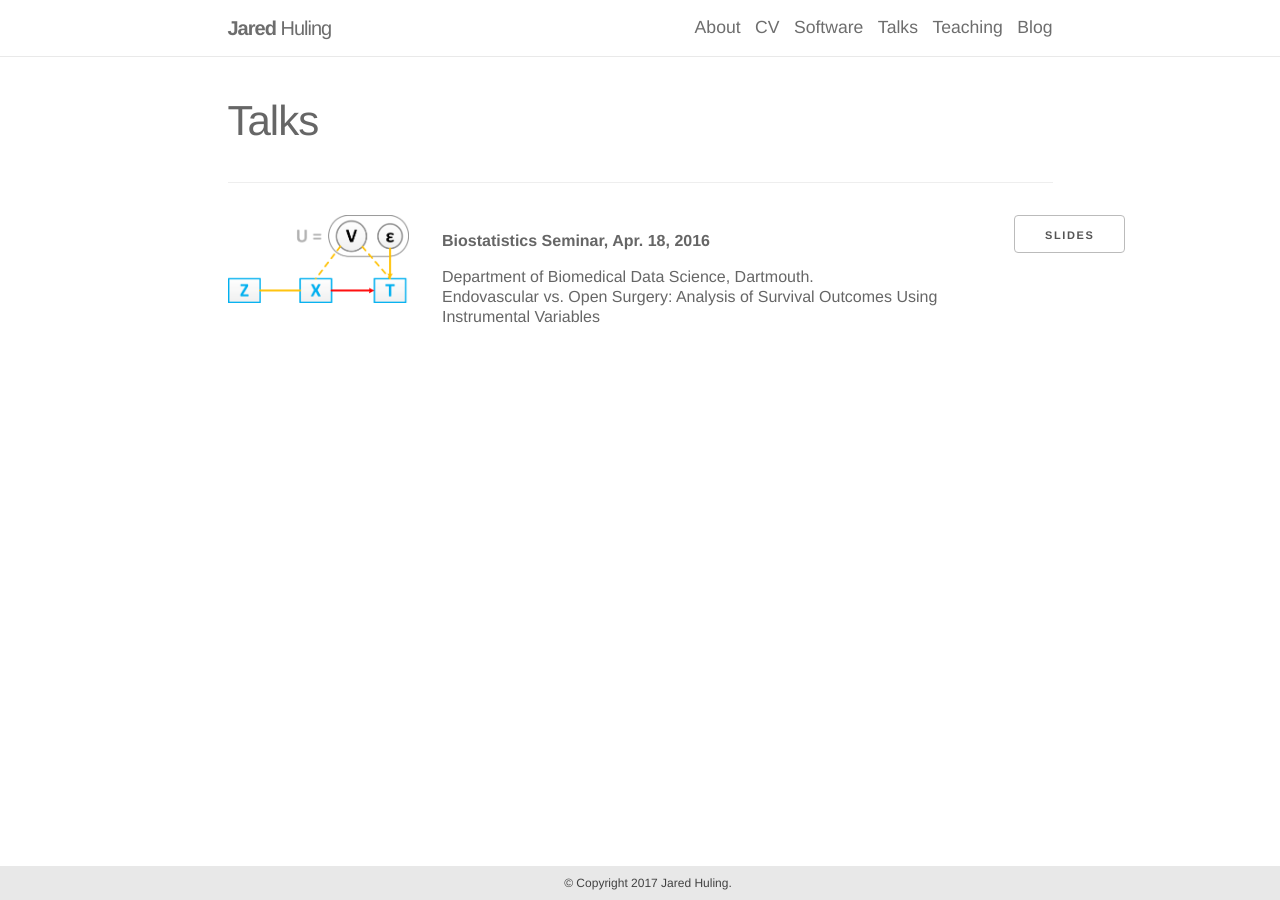
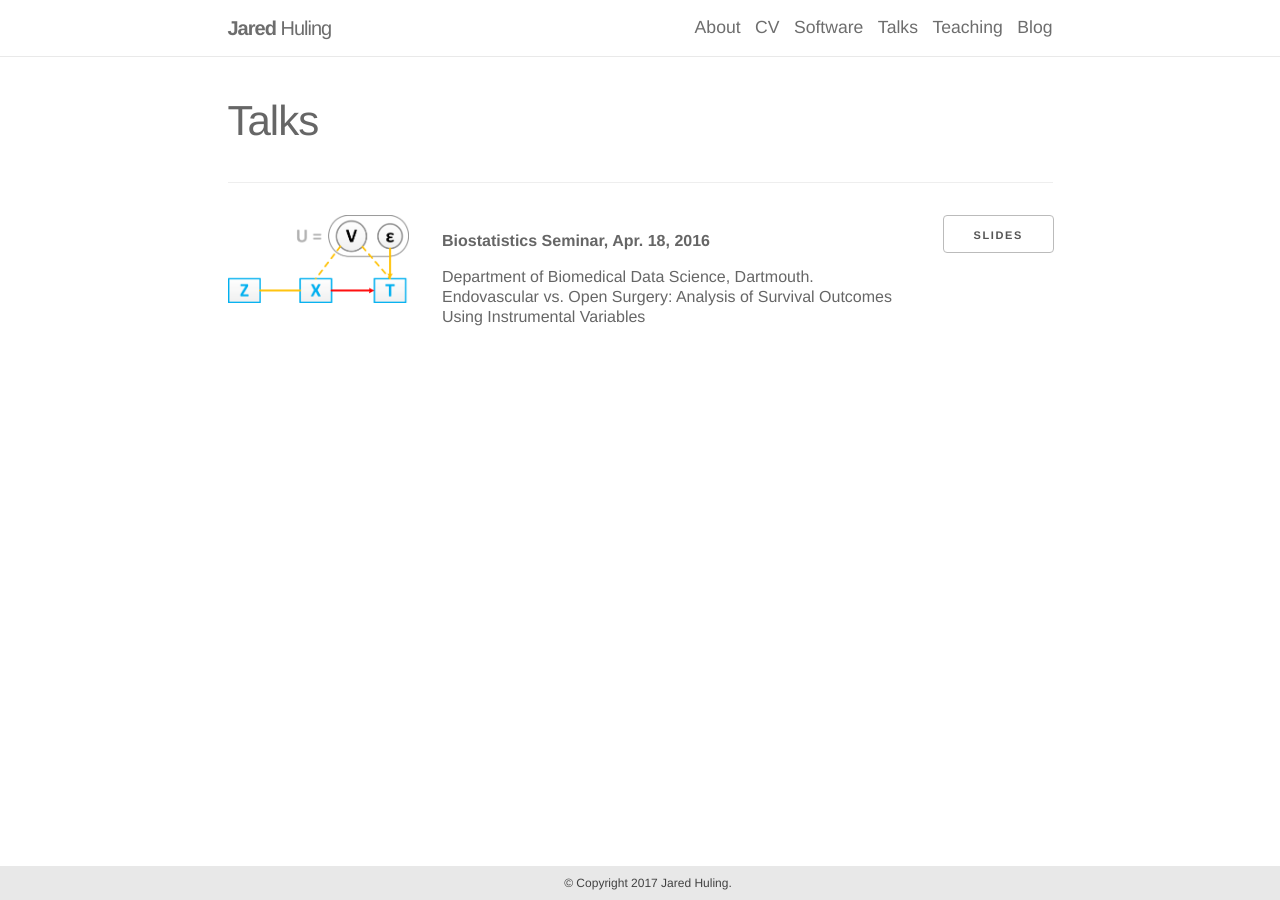
Before and after one commit to jaredhuling/jaredhuling.github.io, a Jekyll site: the page built from _pages/talks.md, in a window 1280 px wide. Built offline with Jekyll 4.4.1, drawn with Linux system fonts in a browser that asks for light colours; nearby versions of some CDN libraries.

Commit message:
talk format

```diff
--- a/_pages/talks.md
+++ b/_pages/talks.md
@@ -12,7 +12,7 @@ title: Talks
         <img src="/images/talks/iv_assumptions.png" width="100%" alt="IV" />
       </div>
 
-      <div class="eight columns">
+      <div class="seven columns">
 
         <h5><b>Biostatistics Seminar, Apr. 18, 2016</b></h5>
         <h5>
```
